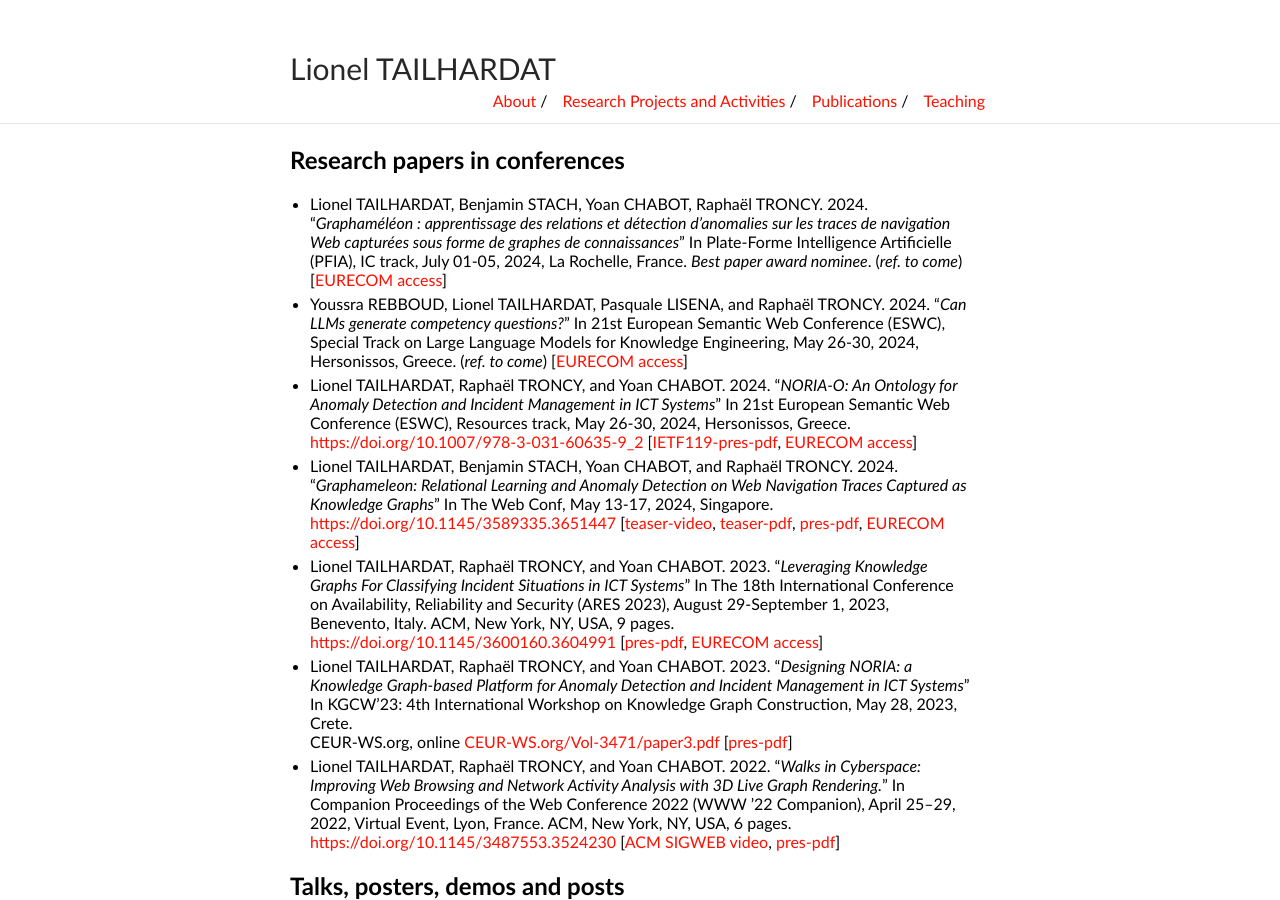
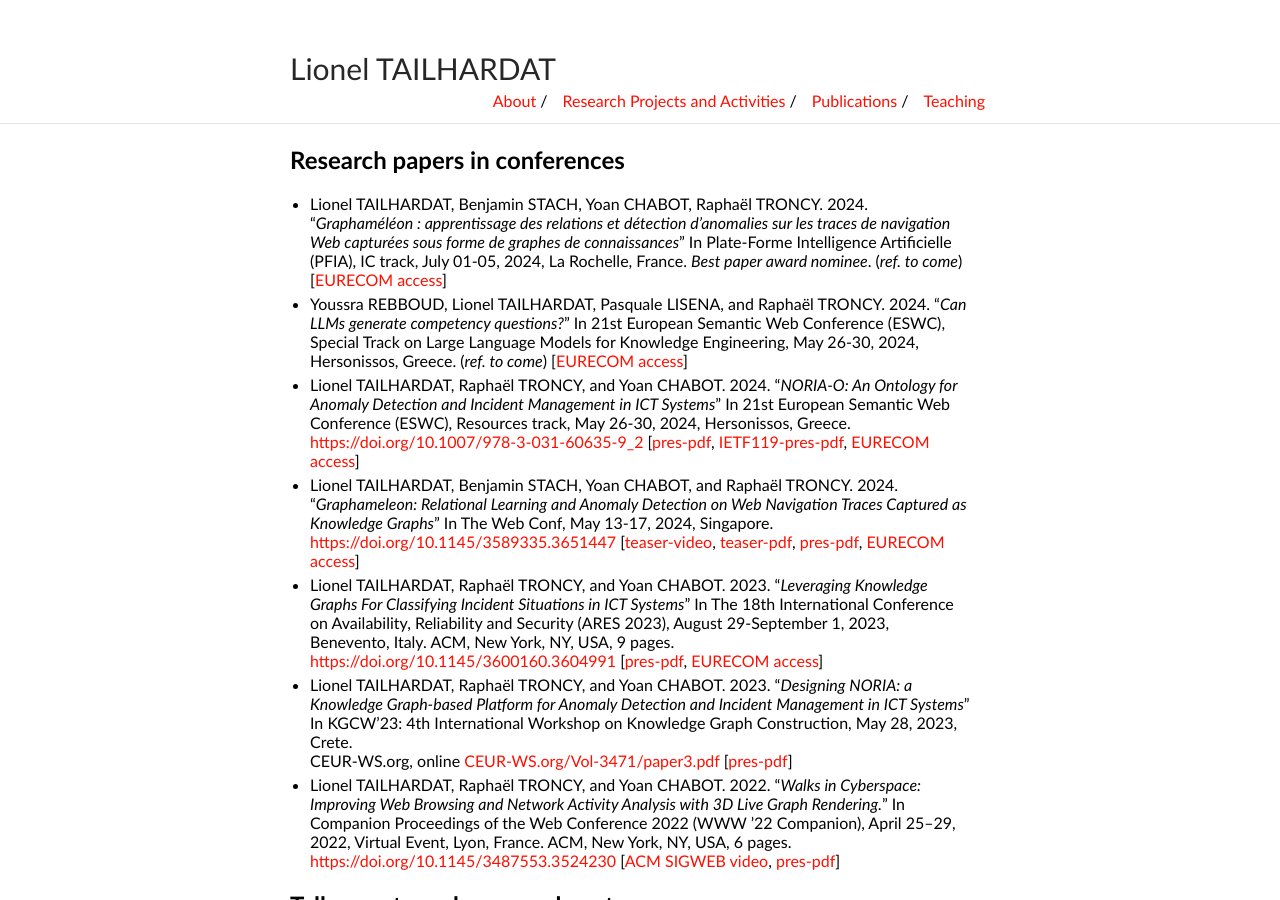
Before and after one commit to GenEars/GenEars.github.io, a Jekyll site: the page built from publications.md, in a window 1280 px wide and 900 px high. Built offline with Jekyll 4.4.1, drawn with Linux system fonts in a browser that asks for light colours.

Commit message:
Added ESWC-2024-noria-o-pres.
Signed-off-by: Lionel TAILHARDAT <lionel.tailhardat@orange.fr>

```diff
--- a/publications.md
+++ b/publications.md
@@ -16,7 +16,7 @@ title: Publications - Lionel TAILHARDAT
 * Lionel TAILHARDAT, Raphaël TRONCY, and Yoan CHABOT. 2024.
   "*NORIA-O: An Ontology for Anomaly Detection and Incident Management in ICT Systems*"
   In 21st European Semantic Web Conference (ESWC), Resources track, May 26-30, 2024, Hersonissos, Greece.
-  [https://doi.org/10.1007/978-3-031-60635-9_2](https://doi.org/10.1007/978-3-031-60635-9_2) [[IETF119-pres-pdf](pubs/IETF-2024-noria-o.pdf), [EURECOM access](https://www.eurecom.fr/fr/publication/7659)]
+  [https://doi.org/10.1007/978-3-031-60635-9_2](https://doi.org/10.1007/978-3-031-60635-9_2) [[pres-pdf](pubs/ESWC-2024-noria-o-pres.pdf), [IETF119-pres-pdf](pubs/IETF-2024-noria-o.pdf), [EURECOM access](https://www.eurecom.fr/fr/publication/7659)]
 * Lionel TAILHARDAT, Benjamin STACH, Yoan CHABOT, and Raphaël TRONCY. 2024.
   "*Graphameleon: Relational Learning and Anomaly Detection on Web Navigation Traces Captured as Knowledge Graphs*"
   In The Web Conf, May 13-17, 2024, Singapore.
```
Also changed, not shown: 1 other file.
